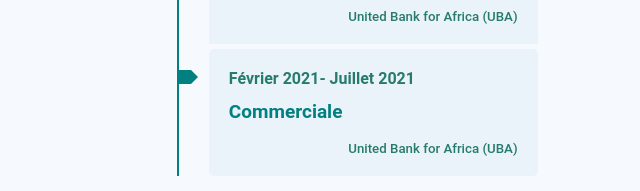
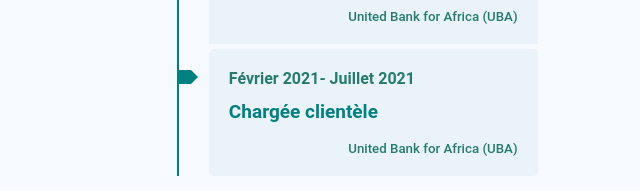
Before and after one commit to Babasky/salimata, a plain HTML site: page index.html in a window 1280 px wide. Shown: the part 2469-2660 px from the top of the page, 640-1280 px from the left. Drawn offline with nearby package versions, Linux system fonts and the light colour scheme; files whose address does not match are found by name.

Commit message:
commerciale to chargée clientèle

```diff
--- a/index.html
+++ b/index.html
@@ -231,7 +231,7 @@
 
 				<div class="box">
 					<h4>Février 2021- Juillet 2021</h4>
-					<h3>Commerciale</h3>
+					<h3>Chargée clientèle</h3>
 					<h5 class="vanue">United Bank for Africa (UBA)</h5>
 				</div>
 			</main>
```
